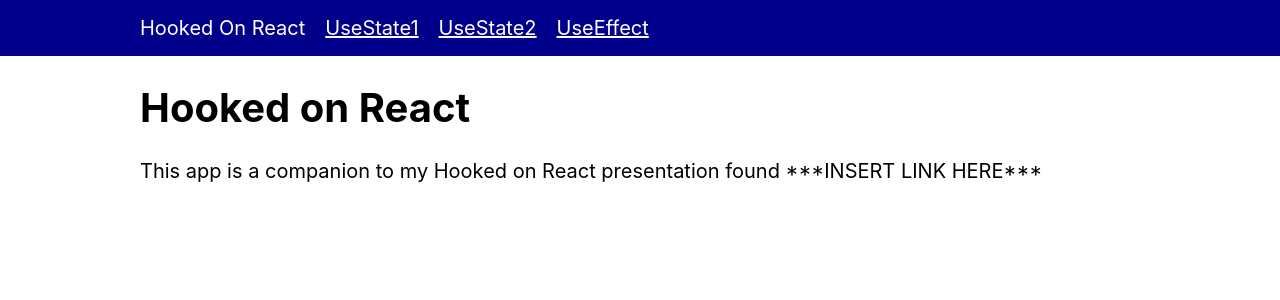
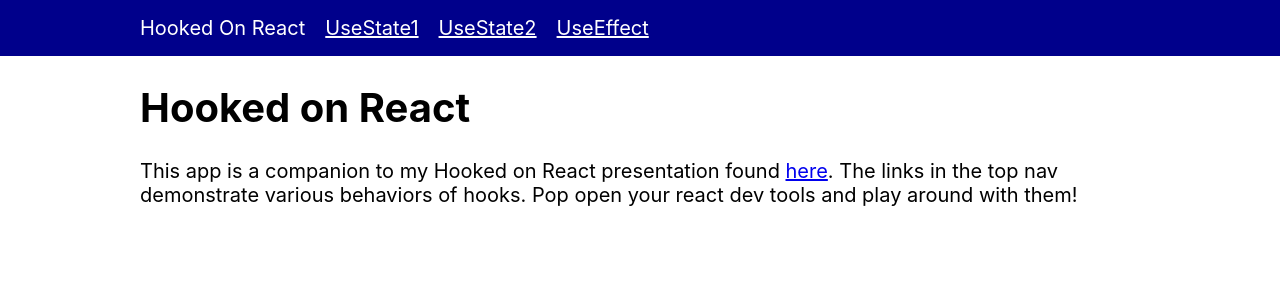
Before and after one commit to mtleonard120/hooked-on-react, a React (Create React App) app: page / in a window 1280 px wide. Shown: the top 300 px of the page. Built offline with nearby package versions, Linux system fonts and the light colour scheme.

Commit message:
Update Homepage description

```diff
--- a/src/components/pages/Home/Home.tsx
+++ b/src/components/pages/Home/Home.tsx
@@ -1,25 +1,23 @@
 import React from 'react'
-
-// packages
-
-// hooks
-
-// components
-
-// styles
-// import styles from './Home.module.scss'
-
-// utils
 
 // types
 export interface IHomeProps {}
 
 // primary component
-export const Home: React.FC<IHomeProps> = props => {
-    return (
-        <>
-            <h1>Hooked on React</h1>
-            <p>This app is a companion to my Hooked on React presentation found ***INSERT LINK HERE***</p>
-        </>
-    )
-}
+export const Home: React.FC<IHomeProps> = props => (
+    <>
+        <h1>Hooked on React</h1>
+        <p>
+            This app is a companion to my Hooked on React presentation found{' '}
+            <a
+                href='https://docs.google.com/presentation/d/1Hhs20BZf844ebt7yFC9aSor2gOWUS7WTUJxhT2DTRsE/edit?usp=sharing'
+                target='_blank'
+                rel='noopener noreferrer'
+            >
+                here
+            </a>
+            . The links in the top nav demonstrate various behaviors of hooks. Pop open your react dev tools and play
+            around with them!
+        </p>
+    </>
+)
```
